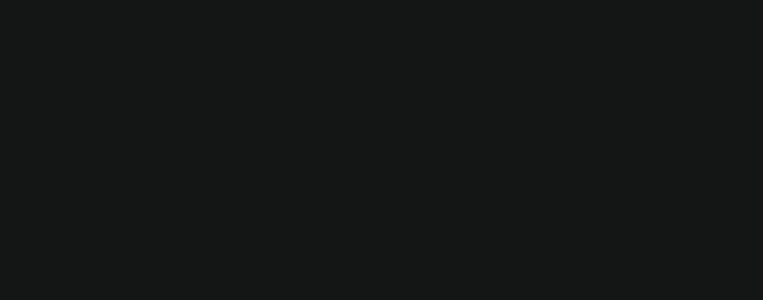
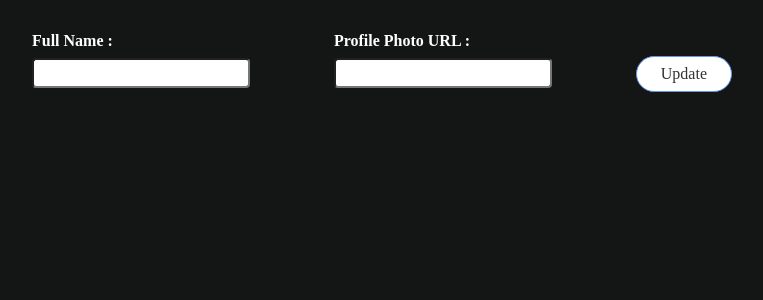
Before and after one commit to aadi-thedevguy/auth-based-expense-tracker, a React (Vite) app: page /update in a window 1280 px wide. Before the commit this address had no page. Shown: the top 300 px of the page, without its empty margins (258-1021 px from the left). Built offline with nearby package versions, Linux system fonts and the light colour scheme.

Commit message:
user profile update feature implemented

```diff
--- a/package.json
+++ b/package.json
@@ -9,6 +9,7 @@
     "preview": "vite preview"
   },
   "dependencies": {
+    "antd": "^5.1.2",
     "react": "^18.2.0",
     "react-dom": "^18.2.0",
     "react-router-dom": "^6.6.1"
--- a/src/App.css
+++ b/src/App.css
@@ -3,3 +3,10 @@
     background-color: #141515;
     color: white;
 }
+
+.form {
+    display: flex;
+    max-width: 700px;
+    gap: 6rem;
+    margin: 2rem auto;
+}
--- a/src/App.jsx
+++ b/src/App.jsx
@@ -1,18 +1,20 @@
+import './App.css'
 import { useState } from 'react'
 import { Route, Routes } from 'react-router-dom'
 import Signup from './components/Auth/Signup'
 import Login from './components/Auth/Login'
 import Home from './components/Home'
-import './App.css'
+import UpdateProfile from './components/Auth/UpdateProfile'
 
 function App() {
 
   return (
     <div className="App">
       <Routes>
+        <Route path='/home' element={<Home />} />
         <Route path='/signup' element={<Signup />} />
-        <Route path='/login' element={<Login />} />
-        <Route path='/' element={<Home />} />
+        <Route path='/' element={<Login />} />
+        <Route path='/update' element={<UpdateProfile />} />
       </Routes>
     </div>
   )
--- a/src/components/Auth/Login.jsx
+++ b/src/components/Auth/Login.jsx
@@ -50,7 +50,8 @@
                 })
                 .then(data => {
                     setToken(data.idToken)
-                    navigate('/')
+                    localStorage.setItem('token',data.idToken)
+                    navigate('/home')
                 })
                 .catch((err) => {
                     alert(err.message);
@@ -82,7 +83,6 @@
                     <button
                         type='submit'
                         className={classes.toggle}
-                        onClick={submitHandler}
                     >
                         Login
                     </button>
--- /dev/null
+++ b/src/components/Auth/UpdateProfile.jsx
@@ -0,0 +1,72 @@
+import {useRef} from 'react'
+import classes from './auth.module.css';
+// import { Button, Form, Input } from 'antd';
+
+function UpdateProfile() {
+    const enteredNameRef = useRef()
+    const enteredUrlRef = useRef()
+
+
+    const submitHandler = async (e) => {
+        e.preventDefault()
+
+        const enteredName = enteredNameRef.current.value
+        const enteredUrl = enteredUrlRef.current.value
+
+        const url = "https://identitytoolkit.googleapis.com/v1/accounts:update?key=AIzaSyBLAZfI3knkbyxNuEyi2t-QrjiOXbPCZVc"
+        const options = {
+            method: 'POST',
+            body: JSON.stringify({
+                displayName : enteredName,
+                photoUrl : enteredUrl,
+                idToken: localStorage.getItem('token'),
+
+                returnSecureToken: true,
+            }),
+            headers: {
+                'Content-Type': 'application/json',
+            },
+        }
+        try {
+
+            const res = await fetch(url, options)
+            const data = await res.json()
+            console.log(data)
+        } catch (error) {
+            console.error(error)
+        }
+    }
+
+    return (
+        <>
+            <form onSubmit={submitHandler} className="form">
+                <div className={classes.control}>
+                    <label htmlFor='name'>Full Name : </label>
+                    <input type='text' id='name' required ref={enteredNameRef} />
+                </div>
+                <div className={classes.control}>
+                    <label htmlFor='url'>Profile Photo URL :</label>
+                    <input
+                        type='text'
+                        id='url'
+                        required
+                        ref={enteredUrlRef}
+                    />
+                </div>
+
+                <div className={classes.actions}>
+
+                    <button
+                        type='submit'
+                        className={classes.toggle}
+                    >
+                        Update
+                    </button>
+
+                </div>
+            </form>
+        </>
+    )
+}
+
+export default UpdateProfile
--- a/src/components/Home.jsx
+++ b/src/components/Home.jsx
@@ -1,9 +1,14 @@
 import React from 'react'
+import { Link } from 'react-router-dom'
 
 function Home() {
   return (
     <>
+    <div style={{display : 'flex', justifyContent: 'space-evenly', borderBottom: '2px solid gray'}}>
+
       <h1>Welcome to Expense Tracker</h1>
+      <p>Your Profile is Incomplete. <Link to="/update">Complete Now</Link></p>
+    </div>
     </>
   )
 }
```
Also changed, not shown: 1 other file (tests, documents, lock files or other folders).
